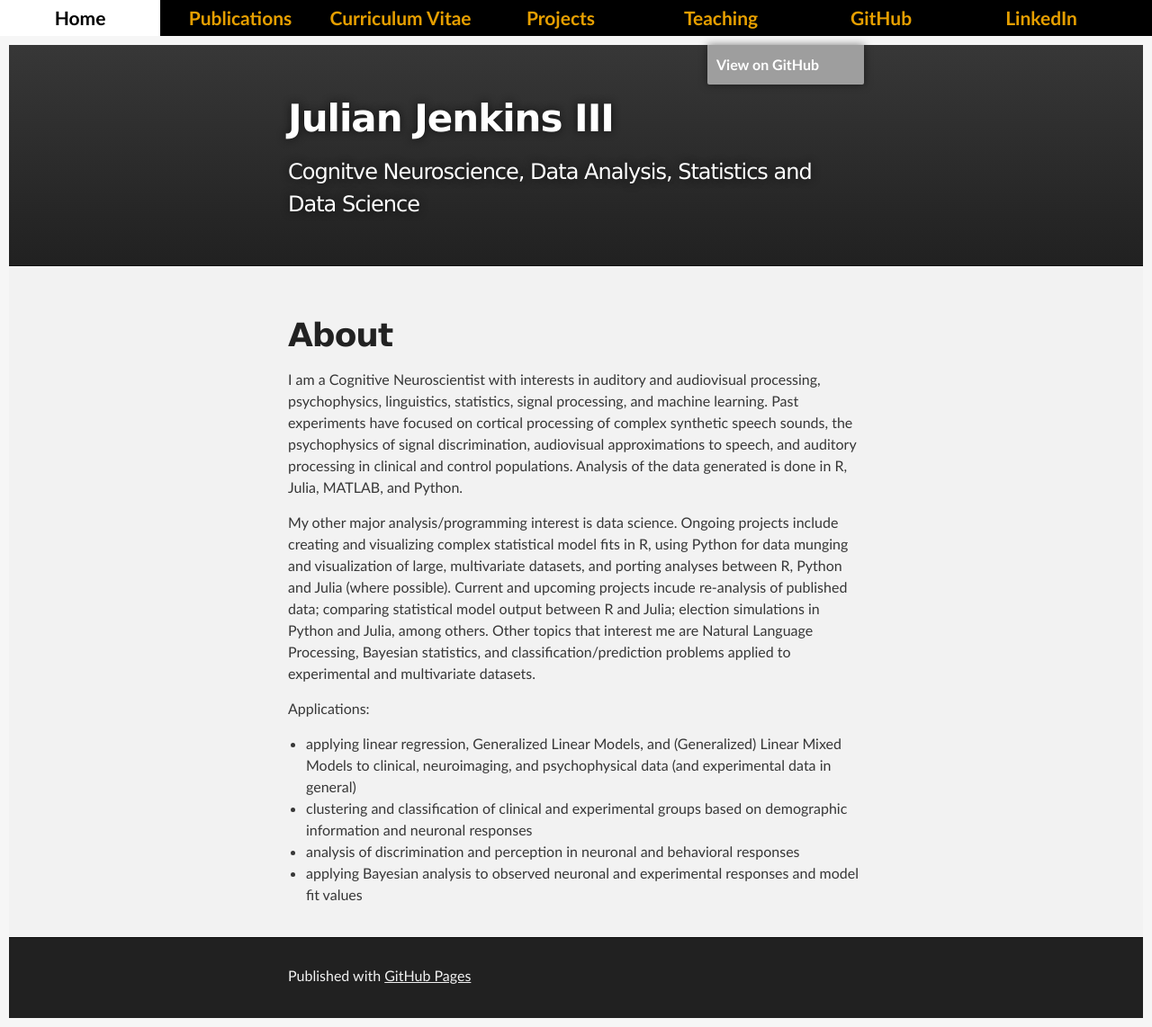
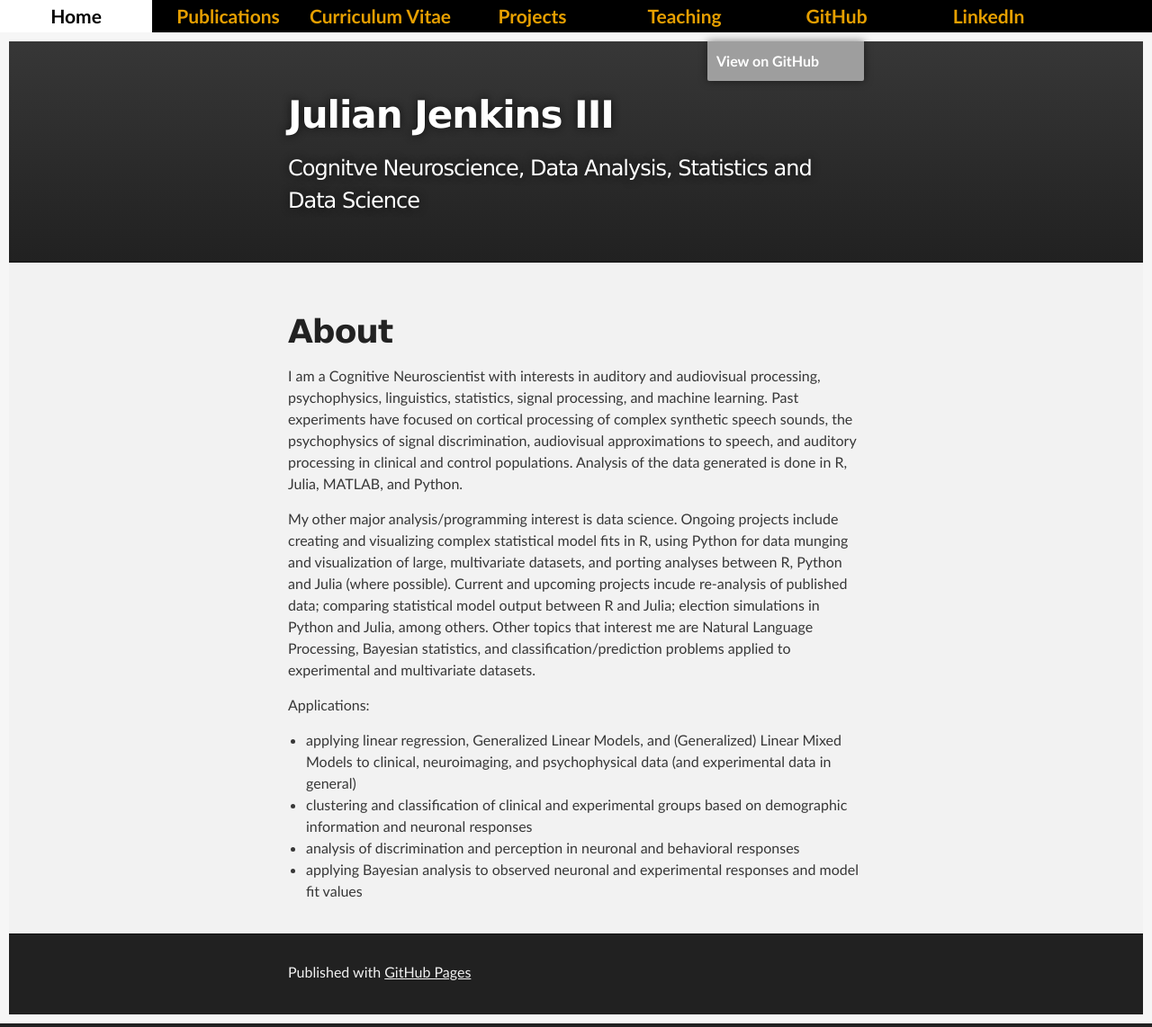
Before and after one commit to julian3rd/julian3rd.github.io, a Jekyll site: the page built from index.html, in a window 1280 px wide. Shown: the whole page at 90% size. Built offline with Jekyll 4.4.1, drawn with Linux system fonts in a browser that asks for light colours; Markdown is read by kramdown in place of the engine named in the settings; grey boxes are pictures that could not be loaded.

Commit message:
updated site build

```diff
--- a/_includes/page-style.html
+++ b/_includes/page-style.html
@@ -33,12 +33,12 @@
 
 #nav a:link, a:visited {
     display: block;
-    width: 170px;
+    width: 165px;
     font-weight: bold;
     color:#E69F00;
     background-color:black;
     text-align: center;
-    padding: 4px;
+    padding: 2px;
     text-decoration: none;
     text-transform: capitalize;
     -webkit-font-smoothing: antialiased;
```
Also changed, not shown: 3 other files.
